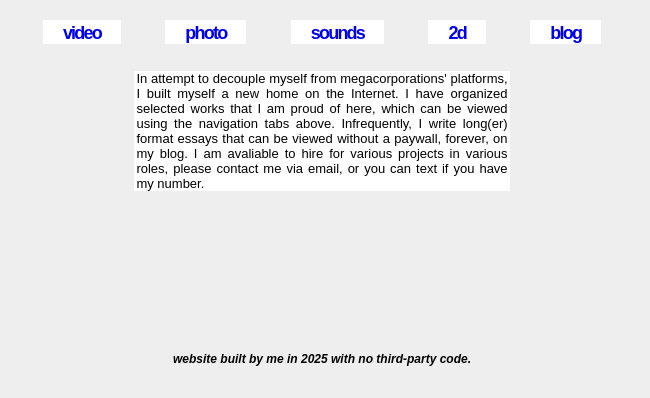
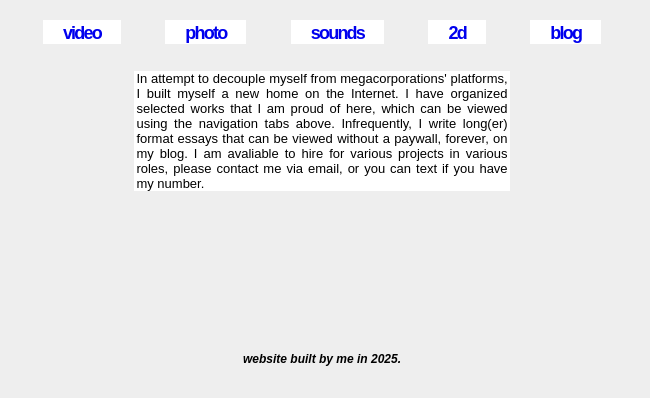
Before and after one commit to janusing/sjsite, a plain HTML site: page index.html in a window 1280 px wide. Shown: the part 402-800 px from the top of the page, without its empty margins (326-976 px from the left). Drawn offline with Linux system fonts and the light colour scheme.

Commit message:
Update index.html

```diff
--- a/index.html
+++ b/index.html
@@ -26,7 +26,7 @@
   <div id="blurb">
     <p>In attempt to decouple myself from megacorporations' platforms, I built myself a new home on the Internet. I have organized selected works that I am proud of here, which can be viewed using the navigation tabs above. Infrequently, I write long(er) format essays that can be viewed without a paywall, forever, on my blog. I am avaliable to hire for various projects in various roles, please contact me via email, or you can text if you have my number.</p>
   </div>
-  <div id="base"><p>website built by me in 2025 with no third-party code.</p>
+  <div id="base"><p>website built by me in 2025.</p>
   </div>
 </div>
 </div>
```
